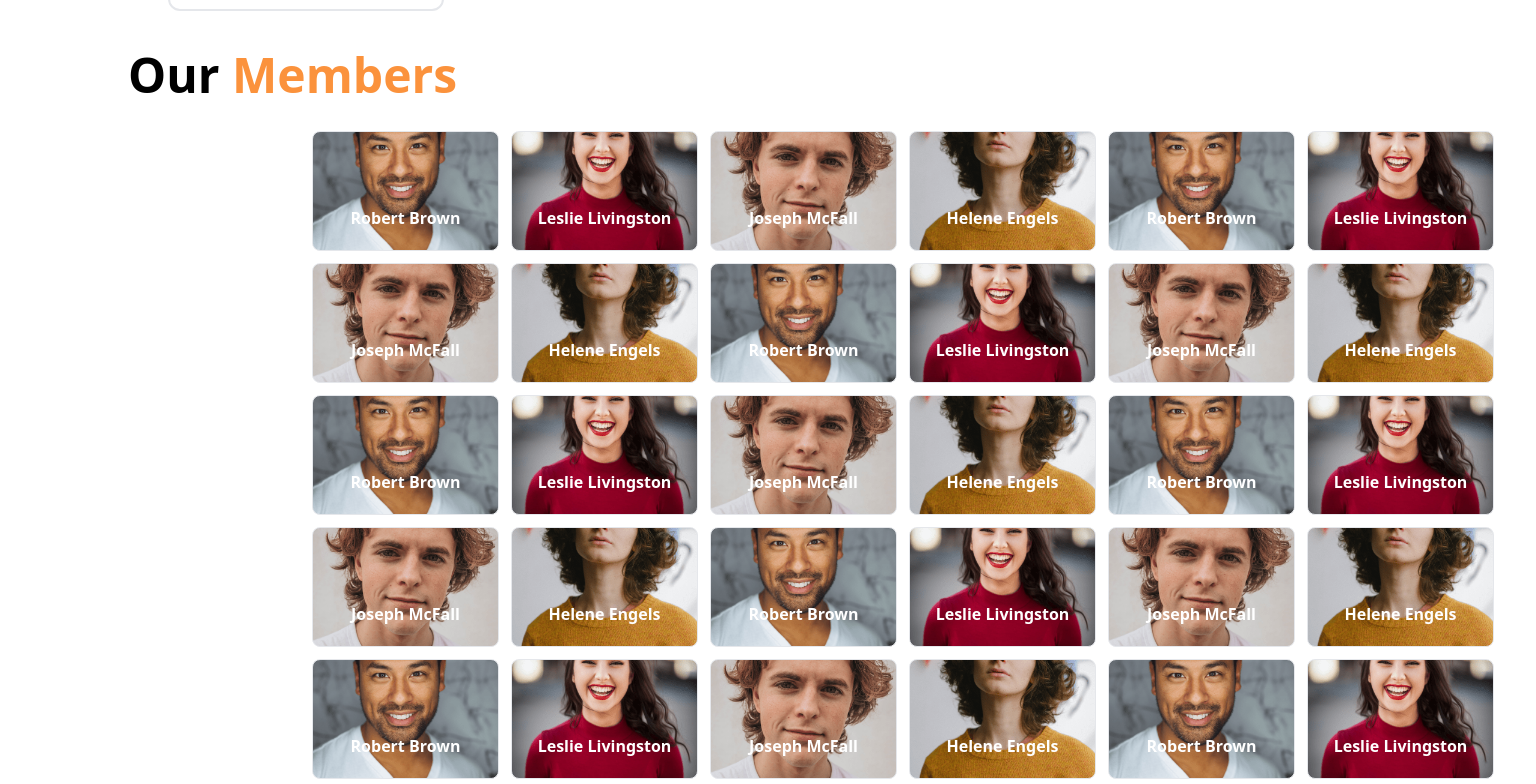
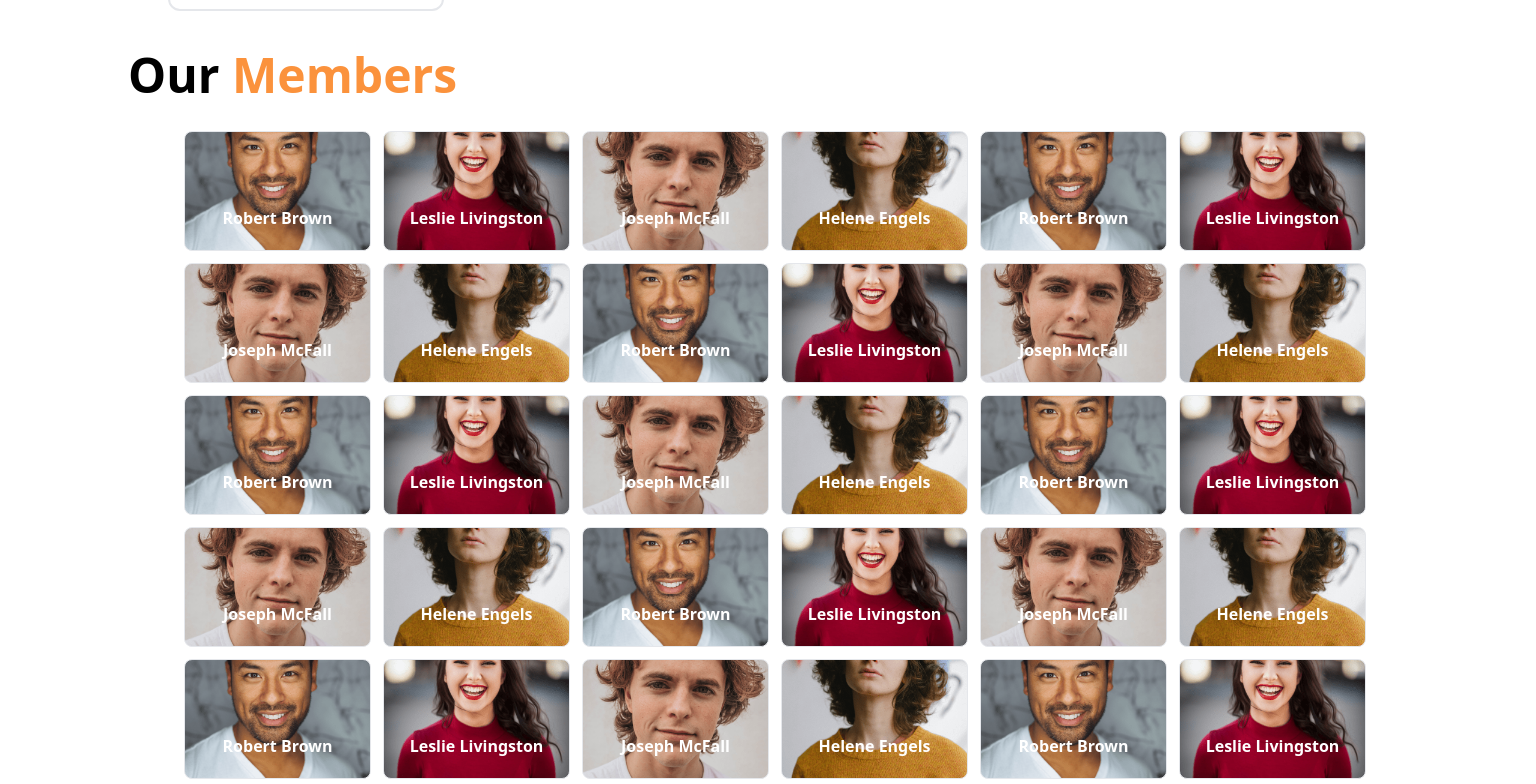
Before and after one commit to UmeshKumar0143/Cyborg, a React (Vite) app: page / in a window 1280 px wide. Shown: the part 3180-3964 px from the top of the page, 1536 px wide, since content can reach past the window. Built offline with nearby package versions, Linux system fonts and the light colour scheme; what tailwindcss-rtl would draw is missing.

Commit message:
position

```diff
--- a/src/components/Ourmember.jsx
+++ b/src/components/Ourmember.jsx
@@ -46,7 +46,7 @@ const Ourmember = () => {
         <div>
          <h1 className={`xl:text-5xl text-center xl:text-left xl:ml-32 text-3xl  font-semibold`}>Our <span className='text-orange-400'>Members</span></h1>
          </div>
-         <div className='container xl:ml-64'>
+         <div className='container xl:ml-32'>
          <div className='flex gap-3 flex-wrap  mt-8 ml-10'>
         {members.map((item,index)=> <div key={index} className="xl:w-[187px] w-[80px] h-[80px] border xl:h-[120px] flex justify-center items-end rounded-lg "
           style={{ backgroundImage: `url(${item.url})`,
```
